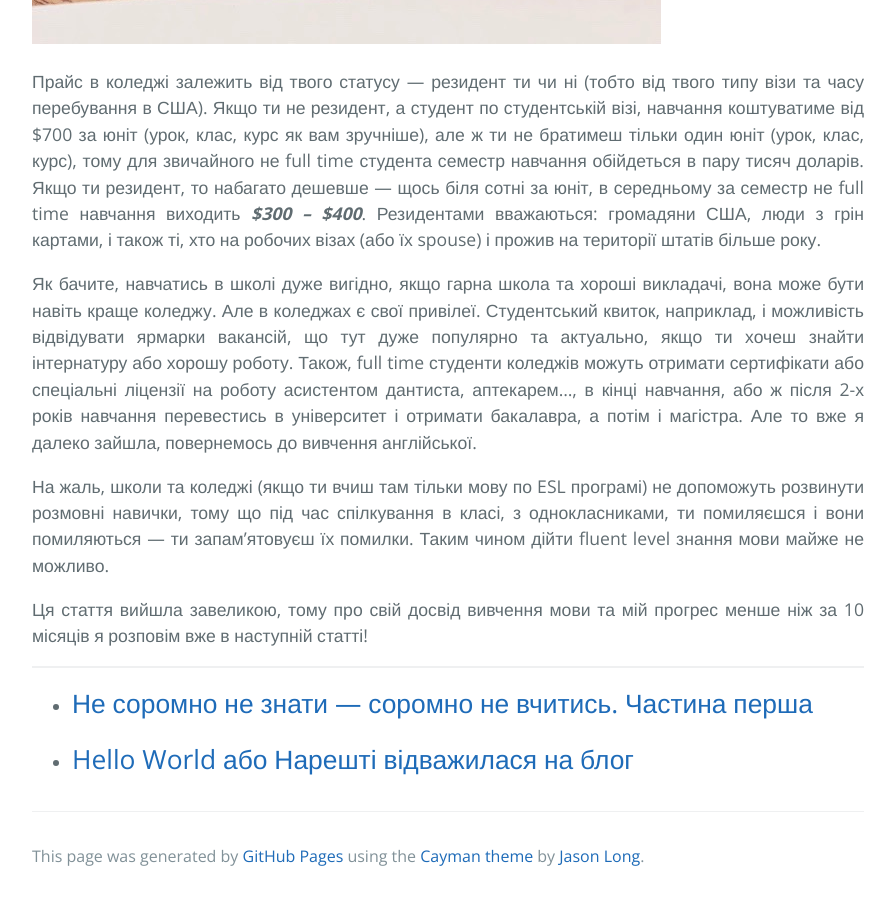
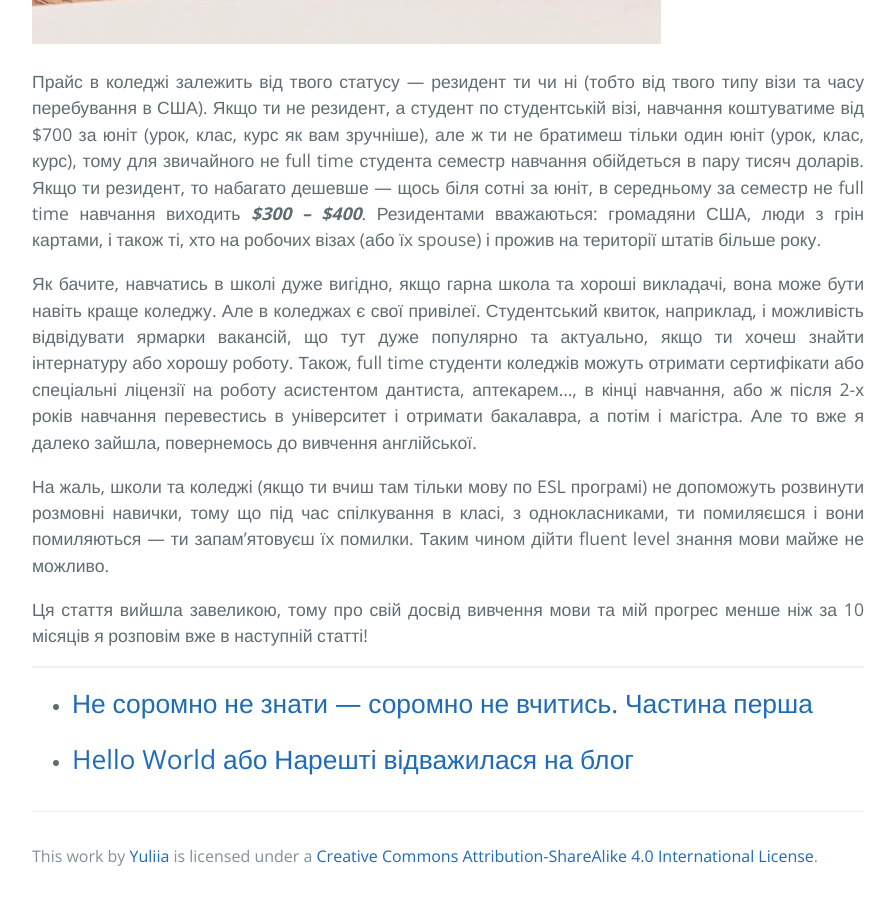
Before and after one commit to LizMars/LizMars.github.io, a Jekyll site: the page built from index.html, in a window 1280 px wide and 900 px high, scrolled down 7017 px. Shown: the whole window, without its empty margins (192-1087 px from the left). Built offline with Jekyll 4.4.1, drawn with Linux system fonts in a browser that asks for light colours; nearby versions of some CDN libraries.

Commit message:
Add license footer

```diff
--- a/_config.yml
+++ b/_config.yml
@@ -9,7 +9,7 @@ url: "http://lizmars.github.io" # the base hostname & protocol for your site
 
 # Custom site variables
 
-author: "Yuliia Synytsia"
+author: Yuliia
 
 # Build settings
 
--- a/_includes/footer.html
+++ b/_includes/footer.html
@@ -1,7 +1,21 @@
 <footer class="site-footer">
   <span class="site-footer-credits">
-    This page was generated by
-    <a href="https://pages.github.com">GitHub Pages</a>
-    using the <a href="https://github.com/jasonlong/cayman-theme">Cayman theme</a>
-    by <a href="https://twitter.com/jasonlong">Jason Long</a>.</span>
+
+    <span xmlns:dct="http://purl.org/dc/terms/"
+           href="http://purl.org/dc/dcmitype/Text"
+           property="dct:title"
+           rel="dct:type">
+      This work
+    </span>
+    by
+      <a xmlns:cc="http://creativecommons.org/ns#"
+           href="http://lizmars.github.io/about"
+           property="cc:attributionName"
+           rel="cc:attributionURL">
+        {{ site.author }}
+      </a>
+      is licensed under a
+      <a rel="license" href="http://creativecommons.org/licenses/by-sa/4.0/">
+        Creative Commons Attribution-ShareAlike 4.0 International License</a>.
+  </span>
 </footer>
```
